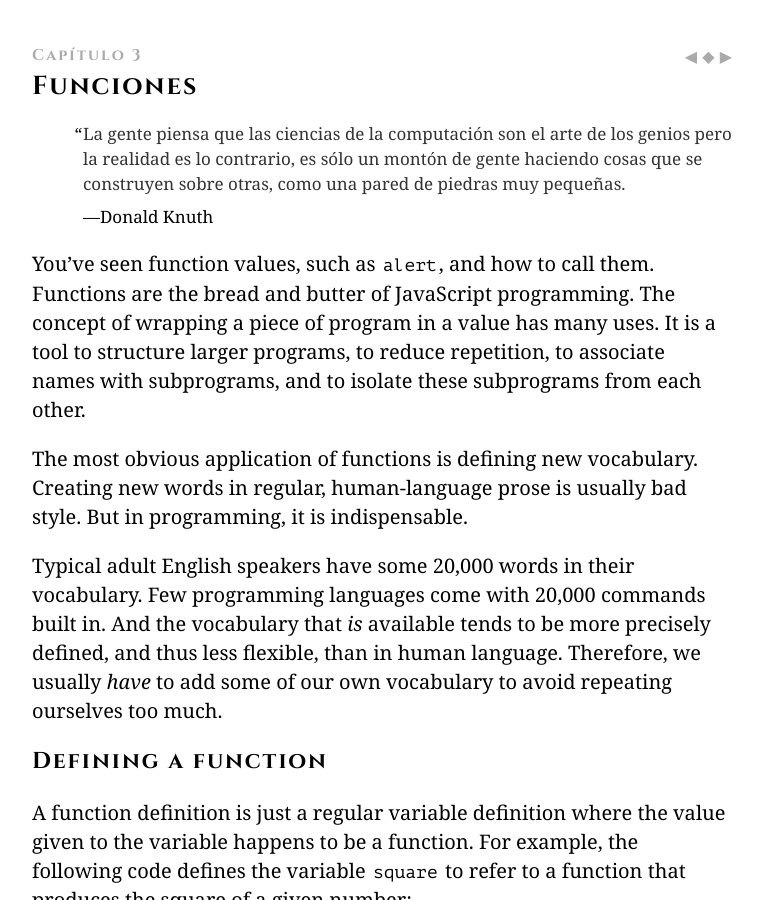
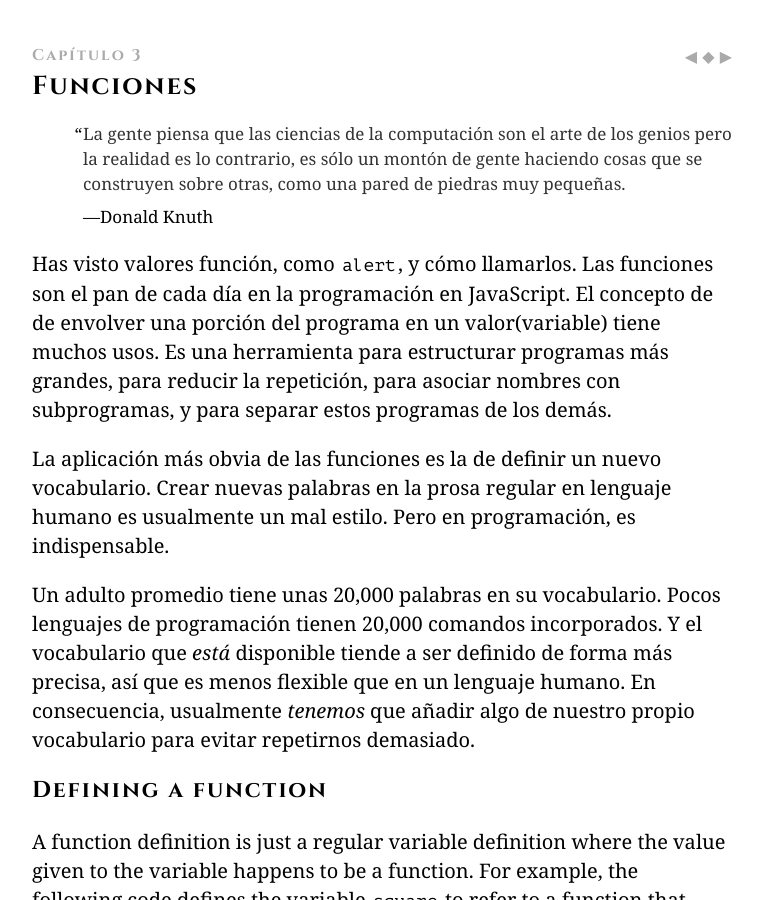
Before and after one commit to hectorip/Eloquent-JavaScript-ES-online, a Jekyll site: the page chapters/03_functions.html, which Jekyll copies as it is, in a window 1280 px wide and 900 px high. Shown: the whole window, without its empty margins (258-1021 px from the left). Built offline with Jekyll 4.4.1, drawn with Linux system fonts in a browser that asks for light colours; nearby versions of some CDN libraries; library files that are not in the unit come from our copies.

Commit message:
Intro del capítulo 3

```diff
--- a/chapters/03_functions.html
+++ b/chapters/03_functions.html
@@ -35,22 +35,24 @@ montón de gente haciendo cosas que se construyen sobre otras,
 como una pared de piedras muy pequeñas.</p>
  <footer>Donald Knuth</footer>
 </blockquote>
-<p><a class=p_ident id="p_tovalktUcj" href="#p_tovalktUcj"></a>You&#8217;ve seen function values, such
-as <code>alert</code>, and how to call them. Functions are the bread and butter
-of JavaScript programming. The concept of wrapping a piece of program
-in a value has many uses. It is a tool to structure larger programs,
-to reduce repetition, to associate names with subprograms, and to
-isolate these subprograms from each other.</p>
-<p><a class=p_ident id="p_R3iRdVuyh5" href="#p_R3iRdVuyh5"></a>The most obvious application of functions is
-defining new vocabulary. Creating new words in regular,
-human-language prose is usually bad style. But in programming, it is
+<p><a class=p_ident id="p_SpjssleoX5" href="#p_SpjssleoX5"></a>Has visto
+valores función, como <code>alert</code>, y cómo llamarlos. Las funciones son el pan de
+cada día en la programación en JavaScript. El concepto de de envolver
+una porción del programa en un valor(variable) tiene muchos usos.
+Es una herramienta para estructurar programas más grandes, para reducir
+la repetición, para asociar nombres con subprogramas, y para separar
+estos programas de los demás.</p>
+<p><a class=p_ident id="p_5S1r7LDeWB" href="#p_5S1r7LDeWB"></a>La aplicación más obvia de las funciones es la de
+definir un nuevo vocabulario. Crear nuevas palabras en la prosa regular en
+lenguaje humano es usualmente un mal estilo. Pero en programación, es
 indispensable.</p>
-<p><a class=p_ident id="p_pZXHY2QZfp" href="#p_pZXHY2QZfp"></a>Typical adult English speakers have some 20,000 words
-in their vocabulary. Few programming languages come with 20,000
-commands built in. And the vocabulary that <em>is</em> available tends to be
-more precisely defined, and thus less flexible, than in human
-language. Therefore, we usually <em>have</em> to add some of our own
-vocabulary to avoid repeating ourselves too much.</p>
+<p><a class=p_ident id="p_ixDBR5Xf6t" href="#p_ixDBR5Xf6t"></a>Un adulto promedio tiene unas 20,000 palabras en su
+vocabulario. Pocos lenguajes de programación tienen 20,000 comandos
+incorporados. Y el vocabulario que <em>está</em> disponible tiende a ser
+definido de forma más precisa, así que es menos flexible
+que en un lenguaje humano. En consecuencia, usualmente <em>tenemos</em>
+que añadir algo de nuestro propio vocabulario para evitar repetirnos
+demasiado.</p>
 <h2><a class=h_ident id="h_tqLFw/oazr" href="#h_tqLFw/oazr"></a>Defining a function</h2>
 <p><a class=p_ident id="p_pBsAbh0THD" href="#p_pBsAbh0THD"></a>A function definition is just a
 regular variable definition where the value given to the variable
--- a/index.html
+++ b/index.html
@@ -16,10 +16,13 @@ layout: default
   <ol>
     <a href="chapters/00_intro.html"> Intro </a>
     <li>
-      <a href="chapters/01_values.html"> Valores, Tipos y Operadores</a> (En curso)
+      <a href="chapters/01_values.html"> Valores, Tipos y Operadores</a>
     </li>
     <li>
       <a href="chapters/02_program_structure.html">Estructura del Programa</a> (En curso)
+    </li>
+    <li>
+      <a href="chapters/03_functions.html">Funciones</a> (En curso)
     </li>
   </ol>
 </section>
```
Also changed, not shown: 3 other files.
